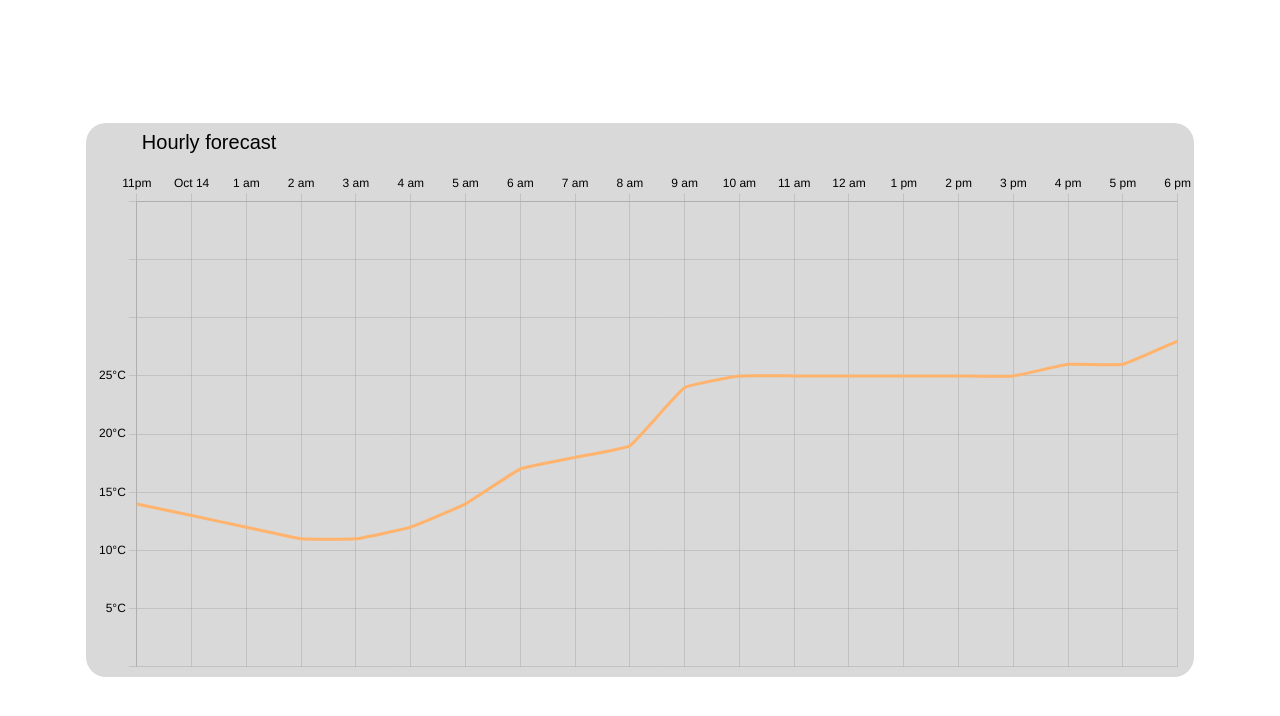
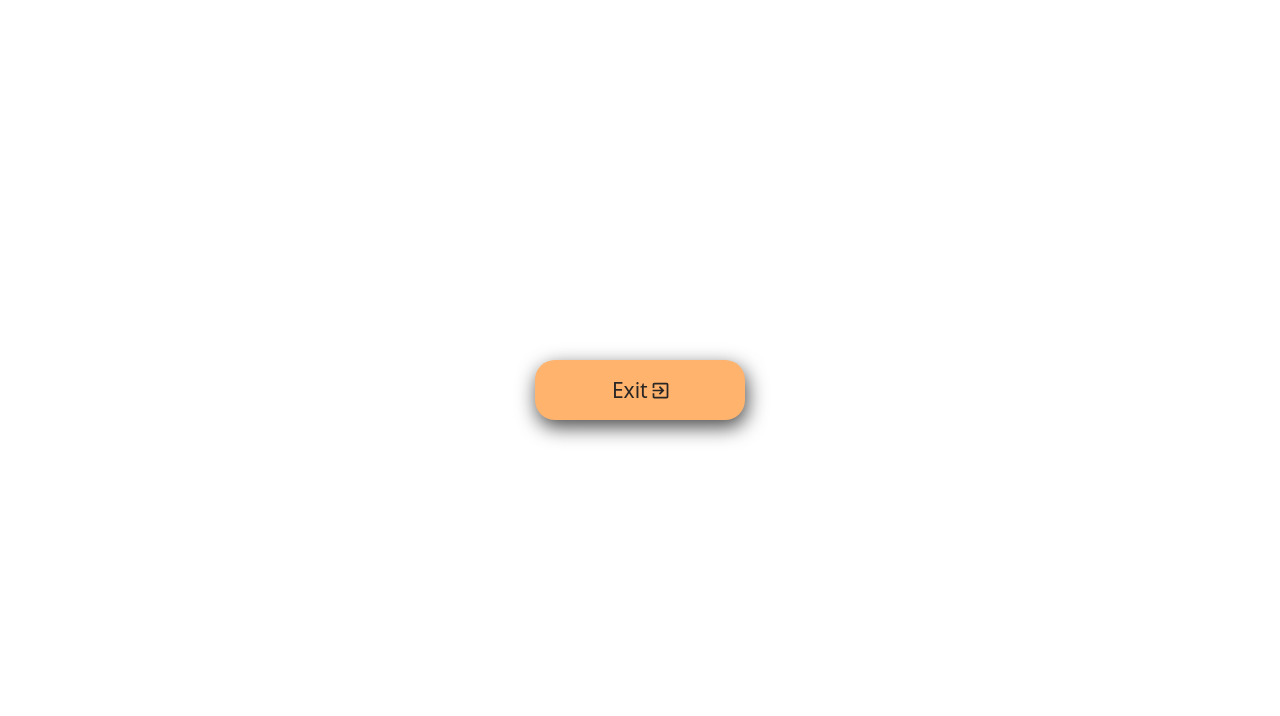
Before and after one commit to edwarddudas1/Semester-project5, a React (Vite) app: page / in a window 1280 px wide. Shown: the top 716 px of the page. Built offline with nearby package versions, Linux system fonts and the light colour scheme.

Commit message:
added button exit and functional to modal

```diff
--- a/src/App.jsx
+++ b/src/App.jsx
@@ -1,13 +1,13 @@
 import './App.css';
-// import Modal from "./components/Modal";
-import LineChart from "./components/LineChart";
+import Modal from "./components/Modal";
+// import LineChart from "./components/LineChart";
 
 function App() {
   return (
     <>
 
-      {/* <Modal /> */}
-      <LineChart />
+      <Modal />
+      {/* <LineChart /> */}
     </>
   )
 }
--- a/src/components/Modal.css
+++ b/src/components/Modal.css
@@ -45,6 +45,7 @@
 }
 
 .logout:hover {
+  background-color: #faa85c;
   border-color: #dfa131;
 }
 
@@ -61,7 +62,26 @@
 }
 
 .cancel:hover {
-  border-color: #e0d9cd;
+  background-color: #dadada;
+  border-color: #eee6dc;
+}
+
+.exit {
+  width: 210px;
+  height: 60px;
+  background-color: #ffb36c;
+  color: #292626;
+  font-size: 21px;
+  font-weight: 400;
+  border-radius: 20px;
+  margin-bottom: 20px;
+  box-shadow: 2px 7px 20px #484848;
+  cursor: pointer;
+}
+
+.exit:hover {
+  background-color: #faa85c;
+  border-color: #dfa131;
 }
 
 @media (max-width: 430px) {
--- a/src/components/Modal.jsx
+++ b/src/components/Modal.jsx
@@ -1,9 +1,20 @@
 import "../components/Modal.css";
 import logo from "../components/img/logo.png";
+import { IoMdExit } from "react-icons/io";
+import { useState } from "react";
 
 export default function Modal() {
+  const [open, setOpen] = useState(false);
+
   return (
     <>
+      {!open && (
+        <button className="exit" onClick={() => setOpen(true)}>
+          Exit <IoMdExit style={{ margin: "-3px"}} />
+        </button>
+      )}
+
+      {open && (
         <div className="modal-container">
           <img src={logo} alt="" />
           <div className="modal-text">
@@ -13,9 +24,12 @@ export default function Modal() {
           </div>
           <div className="modal-buttons">
             <button className="logout">Logout</button>
-          <button className="cancel">Cancel</button>
+            <button className="cancel" onClick={() => setOpen(false)}>
+              Cancel
+            </button>
           </div>
         </div>
+      )}
     </>
   );
 }
```
Lines whose indentation alone changed are shown as unchanged.
